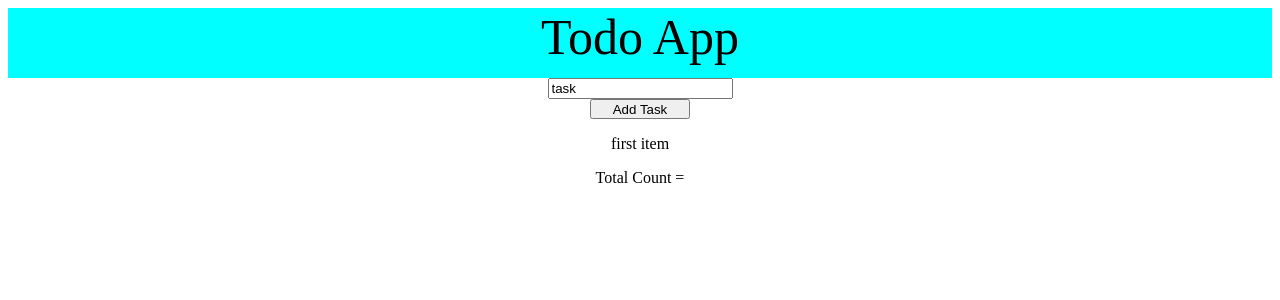
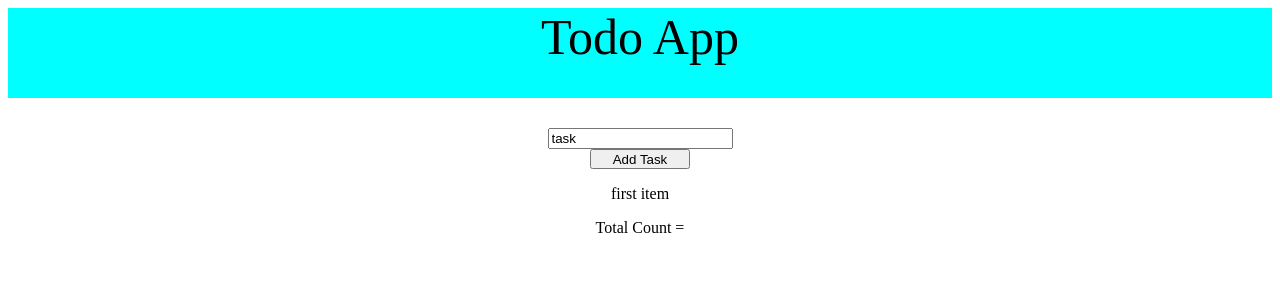
Before and after one commit to rawatvipin756/To-Do-App, a React (Vite) app in the folder reactProject/: page / in a window 1280 px wide. Shown: the top 300 px of the page. Built offline with nearby package versions, Linux system fonts and the light colour scheme.

Commit message:
some miner changes

```diff
--- a/reactProject/src/App.css
+++ b/reactProject/src/App.css
@@ -4,10 +4,14 @@ body{
 }
 
 .header{
-  padding-bottom:10px;
+  padding-bottom:30px;
   height:60px;
   font-size:50px;
   background-color:aqua;
+}
+
+.main{
+  padding-top:30px;
 }
 
 .button{
--- a/reactProject/src/App.jsx
+++ b/reactProject/src/App.jsx
@@ -8,7 +8,7 @@ export default function App() {
         Todo App
       </div>
     </header>
-    <div>
+    <div className="main">
       <div className="inputField">
         <input value="task" placeholder="Add Your Task"/>
         </div>
```
